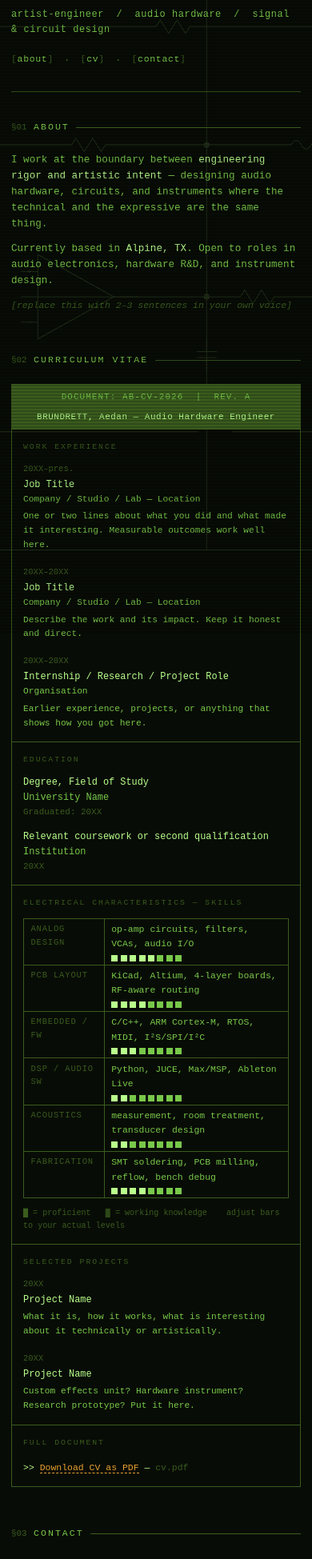
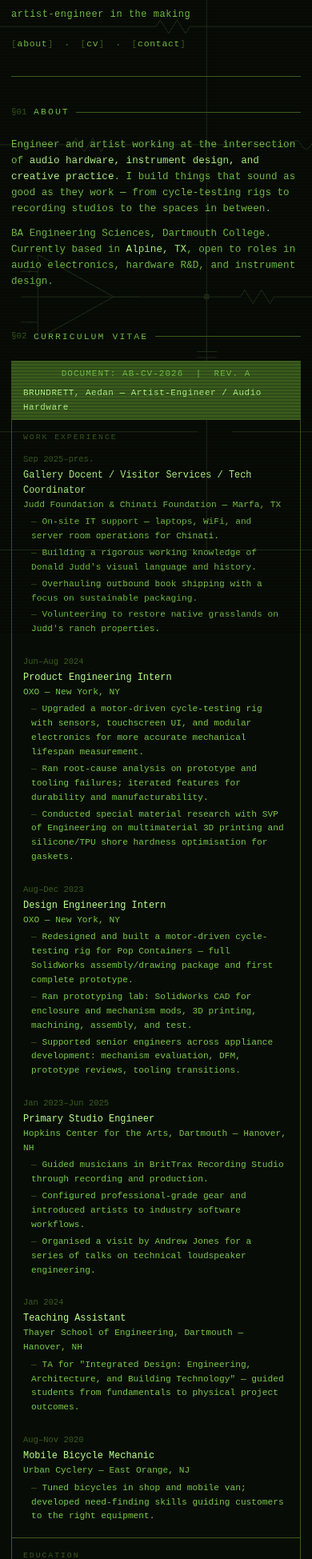
Before and after one commit to Clockwerker/aedanbrundrett.github.io, a plain HTML site: page index.html in a window 390 px wide. Shown: the part 51-2000 px from the top of the page at 80% size. Drawn offline with Linux system fonts and the light colour scheme.

Commit message:
Update index.html v2

```diff
--- a/index.html
+++ b/index.html
@@ -62,12 +62,14 @@ section { margin-bottom: 3.5rem; }
 .ds-section { border-bottom: 1px solid var(--p3); padding: 1rem; }
 .ds-section:last-child { border-bottom: none; }
 .ds-label { font-size: 0.7rem; color: var(--p3); letter-spacing: 0.2em; text-transform: uppercase; margin-bottom: 0.75rem; }
-.entry { display: grid; grid-template-columns: 12ch 1fr; gap: 0 1.5ch; margin-bottom: 1.1rem; font-size: 0.85rem; }
+.entry { display: grid; grid-template-columns: 12ch 1fr; gap: 0 1.5ch; margin-bottom: 1.4rem; font-size: 0.85rem; }
 .entry:last-child { margin-bottom: 0; }
 .entry-date { color: var(--p3); font-size: 0.75rem; padding-top: 0.05em; white-space: nowrap; }
 .entry-title { color: var(--p); }
-.entry-org   { color: var(--p2); font-size: 0.8rem; }
+.entry-org   { color: var(--p2); font-size: 0.8rem; margin-bottom: 0.2rem; }
 .entry-desc  { color: var(--p2); font-size: 0.8rem; margin-top: 0.25rem; }
+.entry-desc li { margin-left: 1.5ch; margin-bottom: 0.2rem; list-style: none; }
+.entry-desc li::before { content: '— '; color: var(--p3); }
 .skill-table { width: 100%; border-collapse: collapse; font-size: 0.82rem; }
 .skill-table td { padding: 0.3rem 0.6rem; vertical-align: top; color: var(--p2); border: 1px solid var(--p3); }
 .skill-table td:first-child { color: var(--p3); width: 16ch; font-size: 0.75rem; letter-spacing: 0.08em; text-transform: uppercase; }
@@ -75,10 +77,12 @@ section { margin-bottom: 3.5rem; }
 .bar { display: inline-block; width: 8px; height: 8px; border: 1px solid var(--p2); }
 .bar.on { background: var(--p2); }
 .bar.hi { background: var(--p); border-color: var(--p); }
+.bar.off { border-color: var(--p3); }
 .edu-entry { font-size: 0.85rem; margin-bottom: 0.9rem; color: var(--p2); }
 .edu-entry:last-child { margin-bottom: 0; }
 .edu-entry strong { color: var(--p); font-weight: normal; }
 .edu-entry .edu-date { color: var(--p3); font-size: 0.78rem; }
+.edu-entry .edu-sub { color: var(--p3); font-size: 0.78rem; margin-top: 0.15rem; }
 .dl-row { margin-top: 1rem; font-size: 0.82rem; }
 .dl-row a { color: var(--amber); text-decoration: none; border-bottom: 1px dashed var(--amber); }
 .dl-row a:hover { color: var(--p); border-color: var(--p); }
@@ -121,7 +125,6 @@ footer { border-top: 1px solid var(--p3); padding-top: 1.5rem; font-size: 0.75re
   <line x1="920" y1="80" x2="920" y2="220"/><line x1="920" y1="400" x2="920" y2="560"/>
   <line x1="920" y1="560" x2="920" y2="700"/>
   <line x1="1100" y1="220" x2="1100" y2="400"/><line x1="1100" y1="560" x2="1100" y2="700"/>
-  <!-- Resistors -->
   <polyline points="300,80 305,72 315,88 325,72 335,88 340,80"/>
   <polyline points="500,220 505,212 515,228 525,212 535,228 540,220"/>
   <polyline points="700,400 705,392 715,408 725,392 735,408 740,400"/>
@@ -130,33 +133,27 @@ footer { border-top: 1px solid var(--p3); padding-top: 1.5rem; font-size: 0.75re
   <polyline points="250,560 255,552 265,568 275,552 285,568 290,560"/>
   <polyline points="350,700 355,692 365,708 375,692 385,708 390,700"/>
   <polyline points="800,700 805,692 815,708 825,692 835,708 840,700"/>
-  <!-- Capacitors -->
   <line x1="120" y1="130" x2="120" y2="145"/><line x1="108" y1="145" x2="132" y2="145"/>
   <line x1="108" y1="152" x2="132" y2="152"/><line x1="120" y1="152" x2="120" y2="167"/>
   <line x1="380" y1="290" x2="380" y2="305"/><line x1="368" y1="305" x2="392" y2="305"/>
   <line x1="368" y1="312" x2="392" y2="312"/><line x1="380" y1="312" x2="380" y2="327"/>
   <line x1="660" y1="450" x2="660" y2="465"/><line x1="648" y1="465" x2="672" y2="465"/>
   <line x1="648" y1="472" x2="672" y2="472"/><line x1="660" y1="472" x2="660" y2="487"/>
-  <!-- Op-amp -->
   <polygon points="460,350 460,450 550,400"/>
   <line x1="440" y1="370" x2="460" y2="370"/><line x1="440" y1="430" x2="460" y2="430"/>
   <line x1="550" y1="400" x2="580" y2="400"/>
   <line x1="448" y1="370" x2="453" y2="370"/><line x1="450" y1="368" x2="450" y2="372"/>
   <line x1="448" y1="430" x2="453" y2="430"/>
-  <!-- Inductors -->
   <path d="M760,220 Q766,210 772,220 Q778,230 784,220 Q790,210 796,220 Q802,230 808,220"/>
   <path d="M1000,400 Q1006,390 1012,400 Q1018,410 1024,400 Q1030,390 1036,400 Q1042,410 1048,400"/>
-  <!-- Transistor -->
   <line x1="1000" y1="60" x2="1000" y2="100"/><line x1="1000" y1="70" x2="1020" y2="60"/>
   <line x1="1000" y1="90" x2="1020" y2="100"/><line x1="1020" y1="55" x2="1020" y2="105"/>
   <line x1="1020" y1="80" x2="1040" y2="80"/>
   <circle cx="1010" cy="80" r="12"/>
-  <!-- Ground symbols -->
   <line x1="120" y1="400" x2="120" y2="415"/><line x1="108" y1="415" x2="132" y2="415"/>
   <line x1="112" y1="420" x2="128" y2="420"/><line x1="116" y1="425" x2="124" y2="425"/>
   <line x1="920" y1="700" x2="920" y2="715"/><line x1="908" y1="715" x2="932" y2="715"/>
   <line x1="912" y1="720" x2="928" y2="720"/><line x1="916" y1="725" x2="924" y2="725"/>
-  <!-- Junction dots -->
   <circle cx="120" cy="80"  r="3" fill="#b8ff8c"/>
   <circle cx="380" cy="220" r="3" fill="#b8ff8c"/>
   <circle cx="660" cy="400" r="3" fill="#b8ff8c"/>
@@ -173,7 +170,7 @@ footer { border-top: 1px solid var(--p3); padding-top: 1.5rem; font-size: 0.75re
     <div class="site-id">
       <h1>Aedan Brundrett</h1><span class="blink">_</span>
     </div>
-    <p class="tagline">artist-engineer &nbsp;/&nbsp; audio hardware &nbsp;/&nbsp; signal &amp; circuit design</p>
+    <p class="tagline">artist-engineer in the making</p>
     <nav>
       <a href="#about">about</a><span>&nbsp;·&nbsp;</span>
       <a href="#cv">cv</a><span>&nbsp;·&nbsp;</span>
@@ -183,9 +180,8 @@ footer { border-top: 1px solid var(--p3); padding-top: 1.5rem; font-size: 0.75re
 
   <section id="about">
     <div class="sec-head"><span class="sec-num">§01</span><h2>About</h2></div>
-    <p>I work at the boundary between <strong>engineering rigor and artistic intent</strong> — designing audio hardware, circuits, and instruments where the technical and the expressive are the same thing.</p>
-    <p>Currently based in <strong>Alpine, TX</strong>. Open to roles in audio electronics, hardware R&amp;D, and instrument design.</p>
-    <p><em style="color:var(--p3); font-size:0.82rem;">[replace this with 2–3 sentences in your own voice]</em></p>
+    <p>Engineer and artist working at the intersection of <strong>audio hardware, instrument design, and creative practice</strong>. I build things that sound as good as they work — from cycle-testing rigs to recording studios to the spaces in between.</p>
+    <p>BA Engineering Sciences, Dartmouth College. Currently based in <strong>Alpine, TX</strong>, open to roles in audio electronics, hardware R&amp;D, and instrument design.</p>
   </section>
 
   <section id="cv">
@@ -193,141 +189,219 @@ footer { border-top: 1px solid var(--p3); padding-top: 1.5rem; font-size: 0.75re
     <div class="datasheet">
       <div class="datasheet-header">
         <span class="part-no">DOCUMENT: AB-CV-2026 &nbsp;|&nbsp; REV. A</span>
-        <span class="part-title">BRUNDRETT, Aedan — Audio Hardware Engineer</span>
+        <span class="part-title">BRUNDRETT, Aedan — Artist-Engineer / Audio Hardware</span>
       </div>
 
+      <!-- EXPERIENCE -->
       <div class="ds-section">
         <div class="ds-label">Work Experience</div>
+
         <div class="entry">
-          <div class="entry-date">20XX–pres.</div>
+          <div class="entry-date">Sep 2025–pres.</div>
           <div class="entry-body">
-            <div class="entry-title">Job Title</div>
-            <div class="entry-org">Company / Studio / Lab — Location</div>
-            <div class="entry-desc">One or two lines about what you did and what made it interesting. Measurable outcomes work well here.</div>
+            <div class="entry-title">Gallery Docent / Visitor Services / Tech Coordinator</div>
+            <div class="entry-org">Judd Foundation &amp; Chinati Foundation — Marfa, TX</div>
+            <div class="entry-desc"><ul>
+              <li>On-site IT support — laptops, WiFi, and server room operations for Chinati.</li>
+              <li>Building a rigorous working knowledge of Donald Judd's visual language and history.</li>
+              <li>Overhauling outbound book shipping with a focus on sustainable packaging.</li>
+              <li>Volunteering to restore native grasslands on Judd's ranch properties.</li>
+            </ul></div>
           </div>
         </div>
+
         <div class="entry">
-          <div class="entry-date">20XX–20XX</div>
+          <div class="entry-date">Jun–Aug 2024</div>
           <div class="entry-body">
-            <div class="entry-title">Job Title</div>
-            <div class="entry-org">Company / Studio / Lab — Location</div>
-            <div class="entry-desc">Describe the work and its impact. Keep it honest and direct.</div>
+            <div class="entry-title">Product Engineering Intern</div>
+            <div class="entry-org">OXO — New York, NY</div>
+            <div class="entry-desc"><ul>
+              <li>Upgraded a motor-driven cycle-testing rig with sensors, touchscreen UI, and modular electronics for more accurate mechanical lifespan measurement.</li>
+              <li>Ran root-cause analysis on prototype and tooling failures; iterated features for durability and manufacturability.</li>
+              <li>Conducted special material research with SVP of Engineering on multimaterial 3D printing and silicone/TPU shore hardness optimisation for gaskets.</li>
+            </ul></div>
           </div>
         </div>
+
         <div class="entry">
-          <div class="entry-date">20XX–20XX</div>
+          <div class="entry-date">Aug–Dec 2023</div>
           <div class="entry-body">
-            <div class="entry-title">Internship / Research / Project Role</div>
-            <div class="entry-org">Organisation</div>
-            <div class="entry-desc">Earlier experience, projects, or anything that shows how you got here.</div>
+            <div class="entry-title">Design Engineering Intern</div>
+            <div class="entry-org">OXO — New York, NY</div>
+            <div class="entry-desc"><ul>
+              <li>Redesigned and built a motor-driven cycle-testing rig for Pop Containers — full SolidWorks assembly/drawing package and first complete prototype.</li>
+              <li>Ran prototyping lab: SolidWorks CAD for enclosure and mechanism mods, 3D printing, machining, assembly, and test.</li>
+              <li>Supported senior engineers across appliance development: mechanism evaluation, DFM, prototype reviews, tooling transitions.</li>
+            </ul></div>
+          </div>
+        </div>
+
+        <div class="entry">
+          <div class="entry-date">Jan 2023–Jun 2025</div>
+          <div class="entry-body">
+            <div class="entry-title">Primary Studio Engineer</div>
+            <div class="entry-org">Hopkins Center for the Arts, Dartmouth — Hanover, NH</div>
+            <div class="entry-desc"><ul>
+              <li>Guided musicians in BritTrax Recording Studio through recording and production.</li>
+              <li>Configured professional-grade gear and introduced artists to industry software workflows.</li>
+              <li>Organised a visit by Andrew Jones for a series of talks on technical loudspeaker engineering.</li>
+            </ul></div>
+          </div>
+        </div>
+
+        <div class="entry">
+          <div class="entry-date">Jan 2024</div>
+          <div class="entry-body">
+            <div class="entry-title">Teaching Assistant</div>
+            <div class="entry-org">Thayer School of Engineering, Dartmouth — Hanover, NH</div>
+            <div class="entry-desc"><ul>
+              <li>TA for "Integrated Design: Engineering, Architecture, and Building Technology" — guided students from fundamentals to physical project outcomes.</li>
+            </ul></div>
+          </div>
+        </div>
+
+        <div class="entry">
+          <div class="entry-date">Aug–Nov 2020</div>
+          <div class="entry-body">
+            <div class="entry-title">Mobile Bicycle Mechanic</div>
+            <div class="entry-org">Urban Cyclery — East Orange, NJ</div>
+            <div class="entry-desc"><ul>
+              <li>Tuned bicycles in shop and mobile van; developed need-finding skills guiding customers to the right equipment.</li>
+            </ul></div>
           </div>
         </div>
       </div>
 
+      <!-- EDUCATION -->
       <div class="ds-section">
         <div class="ds-label">Education</div>
+
         <div class="edu-entry">
-          <div><strong>Degree, Field of Study</strong></div>
-          <div>University Name</div>
-          <div class="edu-date">Graduated: 20XX</div>
+          <div><strong>BA, Engineering Sciences — Minor in Music</strong></div>
+          <div>Dartmouth College, Hanover, NH</div>
+          <div class="edu-date">June 2025 &nbsp;|&nbsp; GPA 3.82 / 4.0</div>
+          <div class="edu-sub">Coursework: Sonic Space and Form · Electrical Systems · Autonomous Musical Bodies · Product Design &amp; Manufacturing</div>
         </div>
+
         <div class="edu-entry">
-          <div><strong>Relevant coursework or second qualification</strong></div>
-          <div>Institution</div>
-          <div class="edu-date">20XX</div>
+          <div><strong>German-Engineering "Green City" Study Abroad</strong></div>
+          <div>Berlin, Germany</div>
+          <div class="edu-date">March–June 2024</div>
+          <div class="edu-sub">Full-immersion sustainable engineering programme; frequented SchneidersLaden for modular synthesis exploration.</div>
         </div>
       </div>
 
+      <!-- SKILLS -->
       <div class="ds-section">
         <div class="ds-label">Electrical Characteristics — Skills</div>
         <table class="skill-table">
           <tr>
-            <td>Analog Design</td>
-            <td>op-amp circuits, filters, VCAs, audio I/O
+            <td>Engineering SW</td>
+            <td>SolidWorks, prototyping, DFM, mechanism design
               <div class="bar-wrap">
-                <span class="bar hi"></span><span class="bar hi"></span><span class="bar hi"></span><span class="bar hi"></span><span class="bar hi"></span><span class="bar on"></span><span class="bar on"></span><span class="bar on"></span>
-              </div>
-            </td>
-          </tr>
-          <tr>
-            <td>PCB Layout</td>
-            <td>KiCad, Altium, 4-layer boards, RF-aware routing
-              <div class="bar-wrap">
-                <span class="bar hi"></span><span class="bar hi"></span><span class="bar hi"></span><span class="bar hi"></span><span class="bar on"></span><span class="bar on"></span><span class="bar on"></span><span class="bar on"></span>
-              </div>
-            </td>
-          </tr>
-          <tr>
-            <td>Embedded / FW</td>
-            <td>C/C++, ARM Cortex-M, RTOS, MIDI, I²S/SPI/I²C
-              <div class="bar-wrap">
-                <span class="bar hi"></span><span class="bar hi"></span><span class="bar hi"></span><span class="bar on"></span><span class="bar on"></span><span class="bar on"></span><span class="bar on"></span><span class="bar on"></span>
-              </div>
-            </td>
-          </tr>
-          <tr>
-            <td>DSP / Audio SW</td>
-            <td>Python, JUCE, Max/MSP, Ableton Live
-              <div class="bar-wrap">
-                <span class="bar hi"></span><span class="bar hi"></span><span class="bar on"></span><span class="bar on"></span><span class="bar on"></span><span class="bar on"></span><span class="bar on"></span><span class="bar on"></span>
-              </div>
-            </td>
-          </tr>
-          <tr>
-            <td>Acoustics</td>
-            <td>measurement, room treatment, transducer design
-              <div class="bar-wrap">
-                <span class="bar hi"></span><span class="bar hi"></span><span class="bar on"></span><span class="bar on"></span><span class="bar on"></span><span class="bar on"></span><span class="bar on"></span><span class="bar on"></span>
+                <span class="bar hi"></span><span class="bar hi"></span><span class="bar hi"></span><span class="bar hi"></span><span class="bar hi"></span><span class="bar on"></span><span class="bar off"></span><span class="bar off"></span>
               </div>
             </td>
           </tr>
           <tr>
             <td>Fabrication</td>
-            <td>SMT soldering, PCB milling, reflow, bench debug
+            <td>3D printing, woodshop, machining, assembly &amp; test
               <div class="bar-wrap">
-                <span class="bar hi"></span><span class="bar hi"></span><span class="bar hi"></span><span class="bar hi"></span><span class="bar on"></span><span class="bar on"></span><span class="bar on"></span><span class="bar on"></span>
+                <span class="bar hi"></span><span class="bar hi"></span><span class="bar hi"></span><span class="bar hi"></span><span class="bar hi"></span><span class="bar on"></span><span class="bar off"></span><span class="bar off"></span>
+              </div>
+            </td>
+          </tr>
+          <tr>
+            <td>Embedded / HW</td>
+            <td>Arduino microcontrollers, sensor integration, electronics
+              <div class="bar-wrap">
+                <span class="bar hi"></span><span class="bar hi"></span><span class="bar hi"></span><span class="bar on"></span><span class="bar on"></span><span class="bar off"></span><span class="bar off"></span><span class="bar off"></span>
+              </div>
+            </td>
+          </tr>
+          <tr>
+            <td>Audio / Studio</td>
+            <td>Studio recording, live sound, signal chain, gear setup
+              <div class="bar-wrap">
+                <span class="bar hi"></span><span class="bar hi"></span><span class="bar hi"></span><span class="bar hi"></span><span class="bar hi"></span><span class="bar on"></span><span class="bar off"></span><span class="bar off"></span>
+              </div>
+            </td>
+          </tr>
+          <tr>
+            <td>DAW / Production</td>
+            <td>Ableton Live, Logic Pro, Rekordbox
+              <div class="bar-wrap">
+                <span class="bar hi"></span><span class="bar hi"></span><span class="bar hi"></span><span class="bar hi"></span><span class="bar on"></span><span class="bar on"></span><span class="bar off"></span><span class="bar off"></span>
+              </div>
+            </td>
+          </tr>
+          <tr>
+            <td>Instrument</td>
+            <td>Bb clarinet (8 yrs classical), modular synthesis
+              <div class="bar-wrap">
+                <span class="bar hi"></span><span class="bar hi"></span><span class="bar hi"></span><span class="bar hi"></span><span class="bar hi"></span><span class="bar hi"></span><span class="bar on"></span><span class="bar off"></span>
+              </div>
+            </td>
+          </tr>
+          <tr>
+            <td>Languages</td>
+            <td>English (fluent) · Spanish (basic) · German (basic)
+              <div class="bar-wrap">
+                <span class="bar hi"></span><span class="bar hi"></span><span class="bar hi"></span><span class="bar hi"></span><span class="bar hi"></span><span class="bar hi"></span><span class="bar hi"></span><span class="bar hi"></span>&nbsp;/&nbsp;
+                <span class="bar hi"></span><span class="bar hi"></span><span class="bar on"></span><span class="bar off"></span><span class="bar off"></span><span class="bar off"></span><span class="bar off"></span><span class="bar off"></span>
               </div>
             </td>
           </tr>
         </table>
-        <p style="font-size:0.72rem; color:var(--p3); margin-top:0.75rem;">█ = proficient &nbsp; ▓ = working knowledge &nbsp;&nbsp; adjust bars to your actual levels</p>
+        <p style="font-size:0.72rem; color:var(--p3); margin-top:0.75rem;">█ = proficient &nbsp; ▓ = working knowledge &nbsp; □ = developing</p>
       </div>
 
+      <!-- SERVICE -->
       <div class="ds-section">
-        <div class="ds-label">Selected Projects</div>
+        <div class="ds-label">Service &amp; Recognition</div>
+
         <div class="entry">
-          <div class="entry-date">20XX</div>
+          <div class="entry-date">Apr 2025–pres.</div>
           <div class="entry-body">
-            <div class="entry-title">Project Name</div>
-            <div class="entry-desc">What it is, how it works, what is interesting about it technically or artistically.</div>
+            <div class="entry-title">Member — Tau Beta Pi Engineering Honor Society</div>
+            <div class="entry-org">Dartmouth College</div>
+            <div class="entry-desc"><ul>
+              <li>Recognised for academic achievement and mentorship of younger engineers.</li>
+            </ul></div>
           </div>
         </div>
+
         <div class="entry">
-          <div class="entry-date">20XX</div>
+          <div class="entry-date">2014–2021</div>
           <div class="entry-body">
-            <div class="entry-title">Project Name</div>
-            <div class="entry-desc">Custom effects unit? Hardware instrument? Research prototype? Put it here.</div>
+            <div class="entry-title">Eagle Scout / Senior Patrol Leader</div>
+            <div class="entry-org">Scouting America — Austin, TX &amp; Montclair, NJ</div>
+            <div class="entry-desc"><ul>
+              <li>Eagle Project: designed and built a chicken run for Montclair Community Farms.</li>
+              <li>Served as Senior Patrol Leader for Troop 13, restructuring it to be scout-led.</li>
+            </ul></div>
           </div>
         </div>
       </div>
 
+      <!-- INTERESTS -->
+      <div class="ds-section">
+        <div class="ds-label">Non-Technical Parameters</div>
+        <p style="color:var(--p2); font-size:0.85rem;">Backpacking &nbsp;·&nbsp; Classic car repair &nbsp;·&nbsp; Contemporary art &nbsp;·&nbsp; River paddling &nbsp;·&nbsp; Modular synthesis</p>
+      </div>
+
+      <!-- DOWNLOAD -->
       <div class="ds-section">
         <div class="ds-label">Full Document</div>
         <div class="dl-row">&gt;&gt; <a href="cv.pdf">Download CV as PDF</a> &mdash; <span style="color:var(--p3);">cv.pdf</span></div>
       </div>
+
     </div>
-  </section>
-
-  <section id="contact">
-    <div class="sec-head"><span class="sec-num">§03</span><h2>Contact</h2></div>
-    <ul class="contact-list">
-      <li>linkedin: <a href="https://linkedin.com/in/aedanbrundrett" target="_blank">linkedin.com/in/yourhandle</a></li>
-    </ul>
   </section>
 
   <footer>
     <span>Aedan Brundrett — 2026</span>
-    <span>Built with Claude</span>
+    <span>Built with AI</span>
   </footer>
 </div>
 </body>
```
